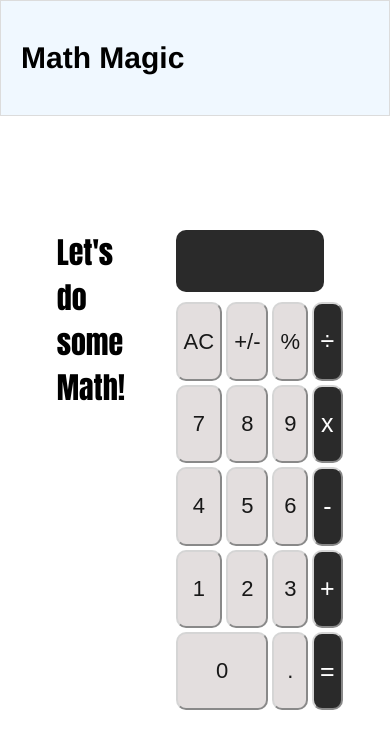
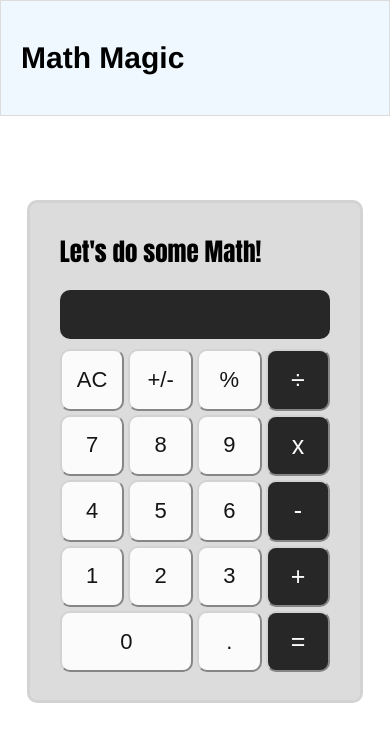
Before and after one commit to brahimdidi/math-magic2, a React (Create React App) app: page /Calculator in a window 390 px wide. Shown: the top 748 px of the page. Built offline with nearby package versions, Linux system fonts and the light colour scheme.

Commit message:
add styling for better UI

```diff
--- a/src/App.css
+++ b/src/App.css
@@ -66,4 +66,18 @@ link:hover {
   .Navbar-ul {
     display: none;
   }
+
+  .calculator-section {
+    display: flex;
+    flex-direction: column;
+  }
+
+  .calculator {
+    width: 100%;
+    height: 400px;
+  }
+
+  .calculator-section .title {
+    font-size: 25px;
+  }
 }
--- a/src/components/Calculator.css
+++ b/src/components/Calculator.css
@@ -3,6 +3,9 @@
   display: grid;
   grid-template-columns: repeat(2, 1fr);
   padding: 20px;
+  background-color: gainsboro;
+  border: 3px solid rgb(211, 211, 211);
+  border-radius: 10px;
 }
 
 .calculator-section .title {
@@ -17,7 +20,7 @@
   height: 500px;
   max-width: 500px;
   margin: 0 auto;
-  background-color: white;
+  background-color: unset;
   opacity: 0.9;
   padding: 10px;
 }
@@ -57,7 +60,7 @@
 
 button {
   /* background: rgb(224 224 224); */
-  background: rgb(224, 219, 219);
+  background: white;
   border-color: rgb(209 209 209);
   border-radius: 10px;
   cursor: pointer;
```
